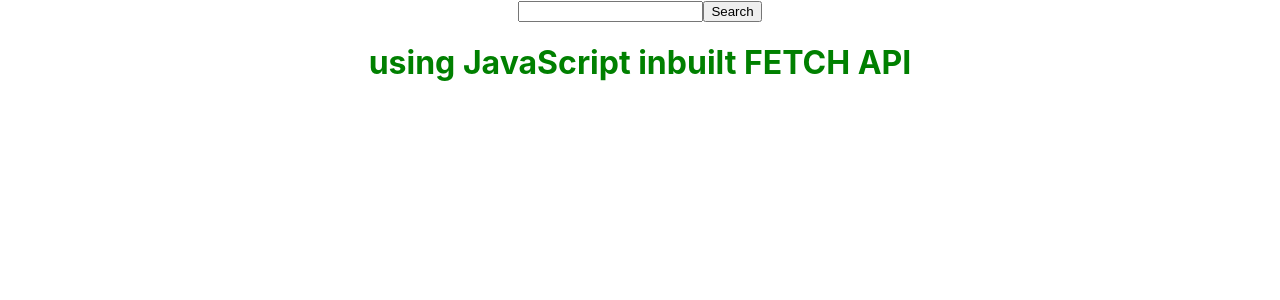
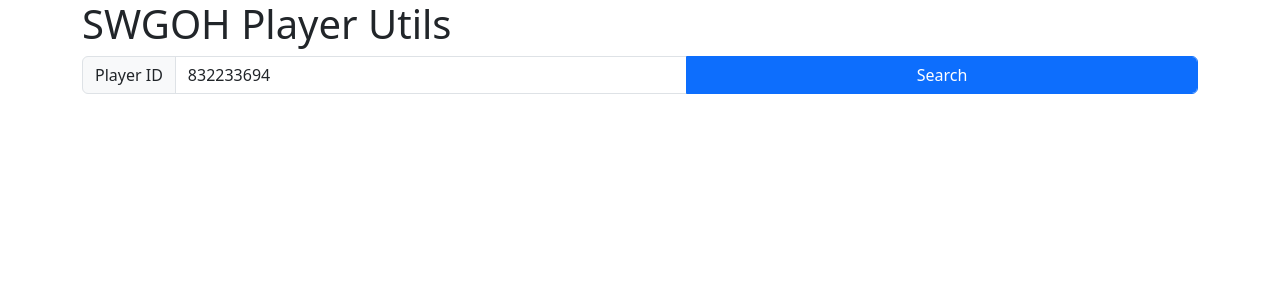
Before and after one commit to garydaw/my-app, a React (Create React App) app: page / in a window 1280 px wide. Shown: the top 300 px of the page. Built offline with nearby package versions, Linux system fonts and the light colour scheme.

Commit message:
bootstrap added

```diff
--- a/package.json
+++ b/package.json
@@ -6,6 +6,7 @@
     "@testing-library/jest-dom": "^5.17.0",
     "@testing-library/react": "^13.4.0",
     "@testing-library/user-event": "^13.5.0",
+    "bootstrap": "^5.3.2",
     "react": "^18.2.0",
     "react-dom": "^18.2.0",
     "react-scripts": "5.0.1",
--- a/src/App.js
+++ b/src/App.js
@@ -1,9 +1,9 @@
 import './App.css';
-import { useEffect } from 'react';
 import  Player from './Components/Player.js';
 import { useState } from 'react';
+import 'bootstrap/dist/css/bootstrap.css';
 
-//const myPlayerId = '832233694';
+const myPlayerId = '832233694';
 
 export default function App() {
 
@@ -20,11 +20,21 @@
 }
 
   return (
-    <div className="App">
-      <input type="text" id="playerId"></input>
-      <button onClick={getPlayerInfo}>Search</button>
-      <h1 style={{ color: "green" }}>using JavaScript inbuilt FETCH API</h1>
-      <center>
+    <div className="container">
+      <h1>SWGOH Player Utils</h1>
+      <div className="input-group mb-3">
+          <span className="input-group-text">Player ID</span>
+          <input type="text"
+            className="form-control"
+            placeholder="Player ID"
+            aria-label="Player ID"
+            aria-describedby="Player ID"
+            id="playerId"
+            value={myPlayerId}></input>
+
+        <button className="form-control btn btn-primary" onClick={getPlayerInfo}>Search</button>
+      </div>
+      <div className="row">
         {playerUnits.map((unit, index) => {
           return (
             <div
@@ -40,7 +50,7 @@
             </div>
           );
         })}
-      </center>
+      </div>
     </div>
   );
 }
```
Also changed, not shown: 1 other file (tests, documents, lock files or other folders).
